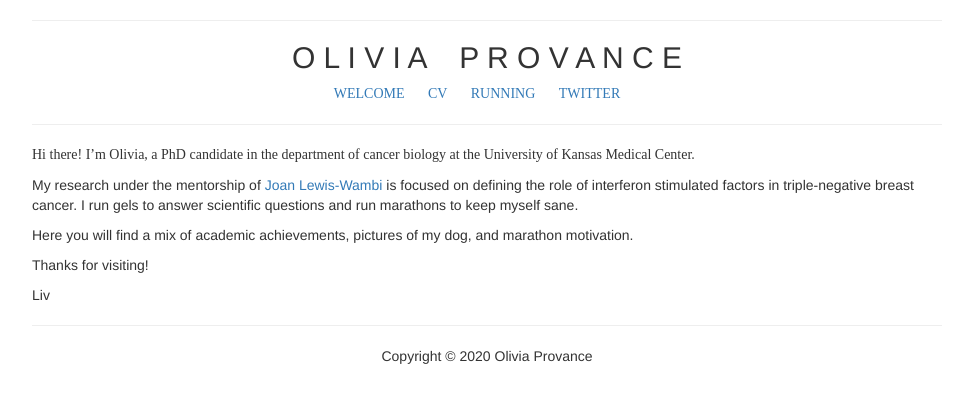
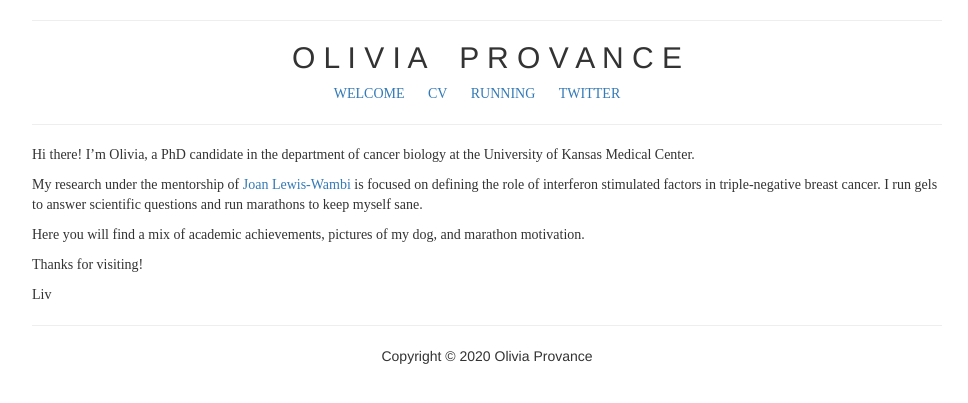
Before and after one commit to livprovance/oliviaprovance.github.io, a Jekyll site: the page index.html, which Jekyll copies as it is, in a window 1280 px wide. Shown: the top 403 px of the page, without its empty margins (153-1121 px from the left). Built offline with Jekyll 4.4.1, drawn with Linux system fonts in a browser that asks for light colours.

Commit message:
Update index.html

```diff
--- a/index.html
+++ b/index.html
@@ -393,14 +393,10 @@ summary {
 <hr />
 <left>
 <p style="font-family:Helvetica Light"> Hi there! I’m Olivia, a PhD candidate in the department of cancer biology at the University of Kansas Medical Center.
-<p>
-My research under the mentorship of <a href="http://www.kumc.edu/school-of-medicine/cancer-biology/faculty/joan-lewis-wambi-phd.html/">Joan Lewis-Wambi</a> is focused on defining the role of interferon stimulated factors in triple-negative breast cancer. I run gels to answer scientific questions and run marathons to keep myself sane.
-<p>
-Here you will find a mix of academic achievements, pictures of my dog, and marathon motivation.
-<p>
-Thanks for visiting!
-<p>
-Liv
+<p style="font-family:Helvetica Light"> My research under the mentorship of <a href="http://www.kumc.edu/school-of-medicine/cancer-biology/faculty/joan-lewis-wambi-phd.html/">Joan Lewis-Wambi</a> is focused on defining the role of interferon stimulated factors in triple-negative breast cancer. I run gels to answer scientific questions and run marathons to keep myself sane.
+<p style="font-family:Helvetica Light"> Here you will find a mix of academic achievements, pictures of my dog, and marathon motivation.
+<p style="font-family:Helvetica Light"> Thanks for visiting!
+<p style="font-family:Helvetica Light"> Liv
 </left>
 <hr />
 <center>
```
